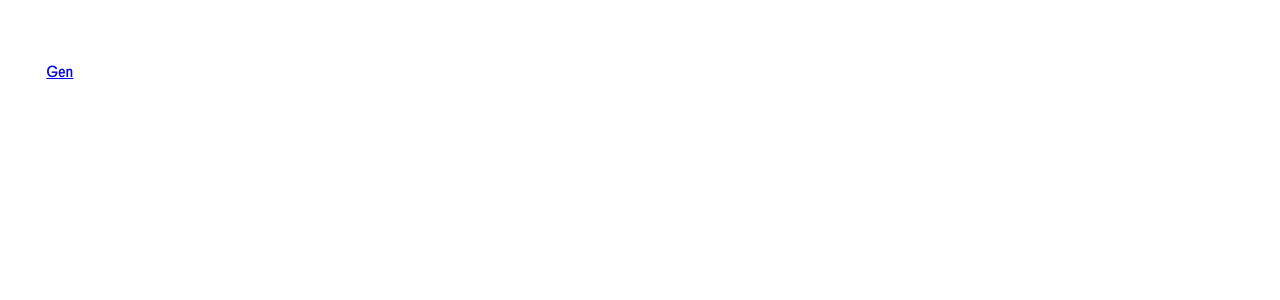
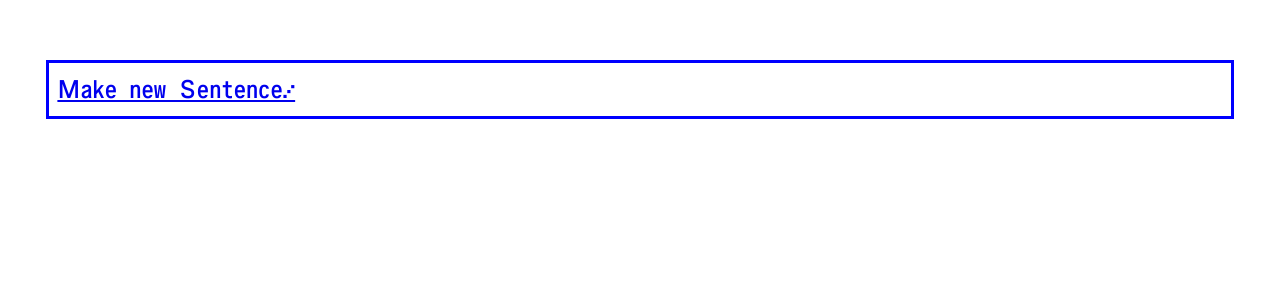
Before and after one commit to milangress/faas-machine, a Vue app: page / in a window 1280 px wide. Shown: the top 300 px of the page. Built offline with nearby package versions, Linux system fonts and the light colour scheme.

Commit message:
style home screen

```diff
--- a/src/views/Home.vue
+++ b/src/views/Home.vue
@@ -1,6 +1,6 @@
 <template lang="pug">
   div(class="home")
-    router-link(to='/gen/1MuXLBM_WGHm9vS_jhAtDVKHGDK9FJ171fpkqwBXJIKU') Gen
+    router-link.button(to='/gen/1MuXLBM_WGHm9vS_jhAtDVKHGDK9FJ171fpkqwBXJIKU') Make new Sentence…
 </template>
 
 <script>
@@ -12,3 +12,16 @@ export default {
   }
 }
 </script>
+
+<style lang="stylus">
+.button
+  display block
+  padding 0.5rem
+  font-size 2vw
+  border 3px solid blue
+  cursor pointer
+.button:hover
+  border 3px solid white
+  background blue
+  color white
+</style>
```
